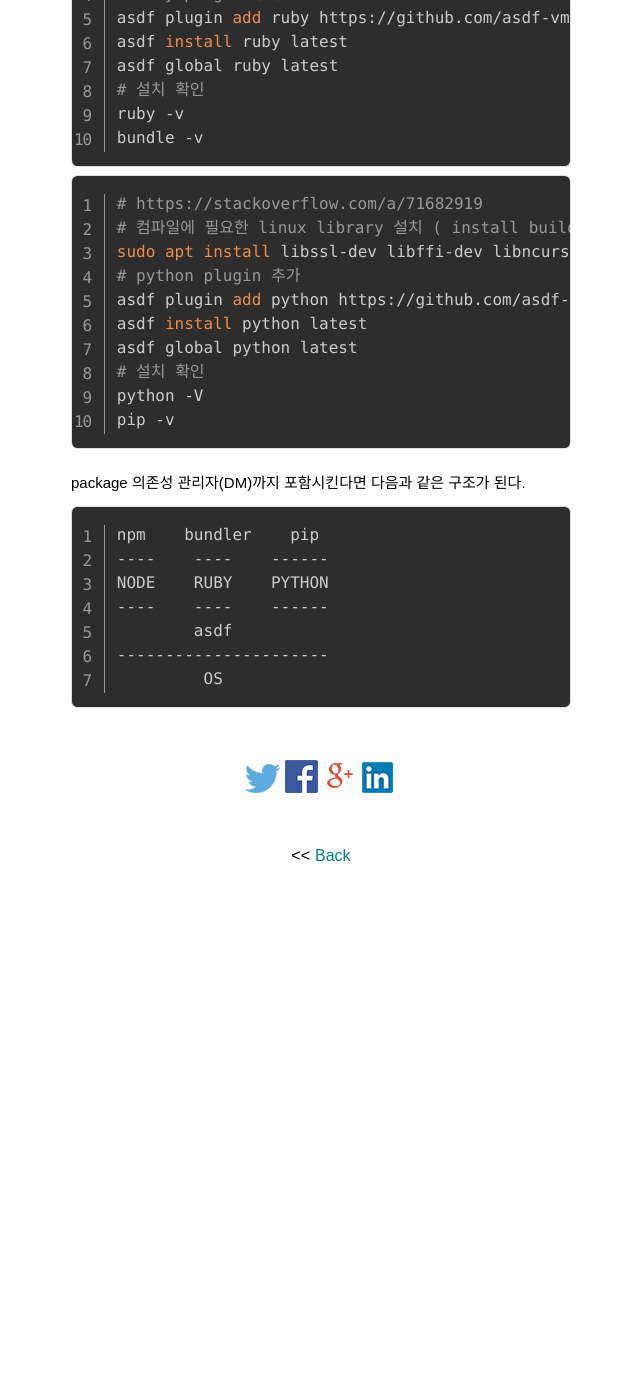
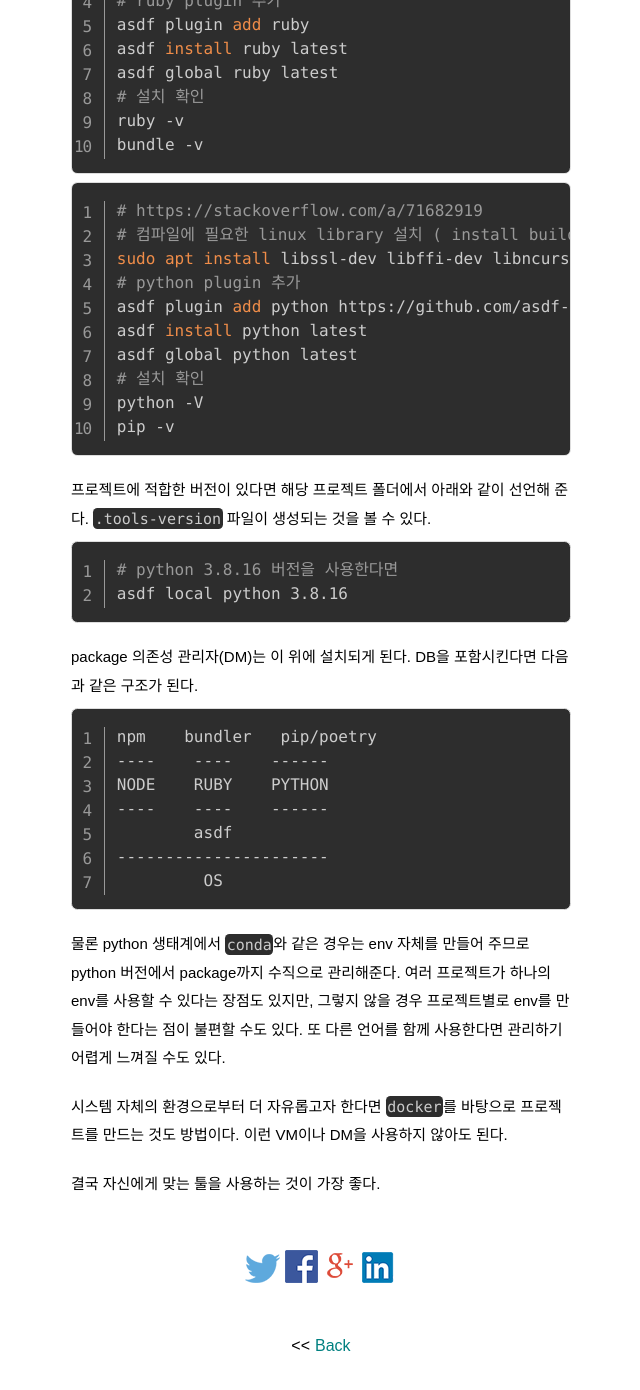
Before and after one commit to pinedance/blog, a Jekyll site: the page built from _posts/2022/07-12/2022-12-12-asdf.md, in a window 1280 px wide and 1400 px high, scrolled down 2270 px. Shown: the top 1390 px of the window, without its empty margins (319-959 px from the left). Built offline with Jekyll 4.4.1, drawn with Linux system fonts in a browser that asks for light colours; some web fonts are replaced; comment, search, counter and statistics services are not loaded; before the commit the page ends 3180 px from its top, so only the background shows below that; some of the changed text lies outside the part shown.

Commit message:
update posts

````diff
--- a/_posts/2022/07-12/2022-12-12-asdf.md
+++ b/_posts/2022/07-12/2022-12-12-asdf.md
@@ -1,15 +1,15 @@
 ---
 layout: post
-title:  "asdf로 여러 개발 언어를 관리해 보자 feat Ubuntu"
+title:  "의외의 복병 개발환경, asdf로 개발 언어를 관리해 보자"
 categories: 코딩삽질기
-tags: ['asdf', 'npm', 'ruby', 'python', 'version manager']
+tags: ['asdf', 'npm', 'ruby', 'python', 'version manager', '개발환경']
 ---
 
 ## 배경
 
 코딩을 할 때 의외의 복병은 개발 환경을 만드는 일이다. 개발 환경은 여러 층차를 가지는데, 그 하나가 시스템에 개발 언어와 관련된 환경을 설치하는 일이다. 컴파일 언어의 경우 컴파일러 등의 프로그램, 인터프리터 언어의 경우 인터프리터 등의 프로그램이 그것이다. 여기에서는 node, ruby, python과 같은 인터프리터 언어를 기준으로 이야기를 진행시키기로 한다.
 
-python을 OS에 바로 설치하면 나중에 다른 버전의 Python이 필요할 때 난처하게 된다. 따라서 version manager(이하 VM)라고 하는 앱을 통해 설치하는 편이 편리하다. node의 경우 [nvm](https://github.com/nvm-sh/nvm), ruby의 경우 [rvm](https://rvm.io/) 등이 있다. python의 경우는 좀 복잡하지만 일단 [conda](https://docs.conda.io/en/latest/)가 그와 유사하다. 참고로 package 의존성을 관리하고 설치를 도와주는 dependency manager(이하 DM)과 VM은 서로 다르다.
+python을 OS에 바로 설치하면 나중에 다른 버전의 Python이 필요할 때 난처하게 된다. 따라서 version manager(이하 VM)라고 하는 앱을 통해 설치하는 편이 편리하다. node의 경우 [nvm](https://github.com/nvm-sh/nvm), ruby의 경우 [rvm](https://rvm.io/) 등이 있다. python의 경우는 좀 복잡하지만 일단 [conda](https://docs.conda.io/en/latest/)가 그와 유사하다. 참고로 package 의존성을 관리하고 설치를 도와주는 dependency manager(이하 DM)와 VM은 서로 다르다.
 
 각각 이미 좋은 VM들이 있지만, 하나의 머신에 여러가지 VM을 설치하고 서로 다른 인터페이스로 관리해야 한다는 번거로움이 있다.
 
@@ -21,7 +21,7 @@
          OS
 ```
 
-이런 문제를 바탕으로 만들어진 것이 [asdf](https://asdf-vm.com/)이다. 하나의 VM으로 여러가지 언어의 버전을 설치하고 관리할 수 있다. 사용 방법도 같단하고 무엇보다 동일한 인터페이스로 여러가지 언어의 버전을 관리할 수 있다는 점이 장점이다. asdf를 사용하면 위의 개요는 아래와 같이 단순화 된다.
+이런 문제를 해결하기 위해 만들어진 것이 [asdf](https://asdf-vm.com/)이다. 하나의 VM으로 여러가지 언어의 버전을 설치하고 관리할 수 있다. 사용 방법도 간단하고 무엇보다 동일한 인터페이스로 여러가지 언어의 버전을 관리할 수 있다는 장점이 있다. asdf를 사용하면 위의 개요는 아래와 같이 단순화 된다.
 
 ```
 NODE    RUBY    PYTHON
@@ -40,7 +40,7 @@
 asdf current
 asdf exec <command>
 # install a plugin
-asdf plugin add nodejs https://github.com/asdf-vm/asdf-nodejs.git
+asdf plugin add nodejs
 # install a version
 asdf install nodejs latest
 # set a global version
@@ -53,7 +53,7 @@
 
 ```bash
 # node plugin 추가
-asdf plugin add nodejs https://github.com/asdf-vm/asdf-nodejs.git
+asdf plugin add nodejs
 # node 최신 버전 설치
 asdf install nodejs latest
 # global 환경에서 사용할 기본 node 버전 지정.
@@ -70,7 +70,7 @@
 # 컴파일에 필요한 linux library 설치 ( install build dependency )
 apt-get install autoconf bison patch build-essential rustc libssl-dev libyaml-dev libreadline6-dev zlib1g-dev libgmp-dev libncurses5-dev libffi-dev libgdbm6 libgdbm-dev libdb-dev uuid-dev
 # ruby plugin 추가
-asdf plugin add ruby https://github.com/asdf-vm/asdf-ruby.git
+asdf plugin add ruby
 asdf install ruby latest
 asdf global ruby latest
 # 설치 확인
@@ -92,10 +92,17 @@
 pip -v
 ```
 
-package 의존성 관리자(DM)까지 포함시킨다면 다음과 같은 구조가 된다.
+프로젝트에 적합한 버전이 있다면 해당 프로젝트 폴더에서 아래와 같이 선언해 준다. `.tools-version` 파일이 생성되는 것을 볼 수 있다.
+
+```bash
+# python 3.8.16 버전을 사용한다면
+asdf local python 3.8.16
+```
+
+package 의존성 관리자(DM)는 이 위에 설치되게 된다. DB을 포함시킨다면 다음과 같은 구조가 된다.
 
 ```
-npm    bundler    pip
+npm    bundler   pip/poetry
 ----    ----    ------
 NODE    RUBY    PYTHON
 ----    ----    ------
@@ -103,3 +110,9 @@
 ----------------------
          OS
 ```
+
+물론 python 생태계에서 `conda`와 같은 경우는 env 자체를 만들어 주므로 python 버전에서 package까지 수직으로 관리해준다. 여러 프로젝트가 하나의 env를 사용할 수 있다는 장점도 있지만, 그렇지 않을 경우 프로젝트별로 env를 만들어야 한다는 점이 불편할 수도 있다. 또 다른 언어를 함께 사용한다면 관리하기 어렵게 느껴질 수도 있다.
+
+시스템 자체의 환경으로부터 더 자유롭고자 한다면 `docker`를 바탕으로 프로젝트를 만드는 것도 방법이다. 이런 VM이나 DM을 사용하지 않아도 된다.
+
+결국 자신에게 맞는 툴을 사용하는 것이 가장 좋다.
````
Also changed, not shown: _posts/2022/01-06/2022-02-15-python-poetry.md (+28 -3 lines).
